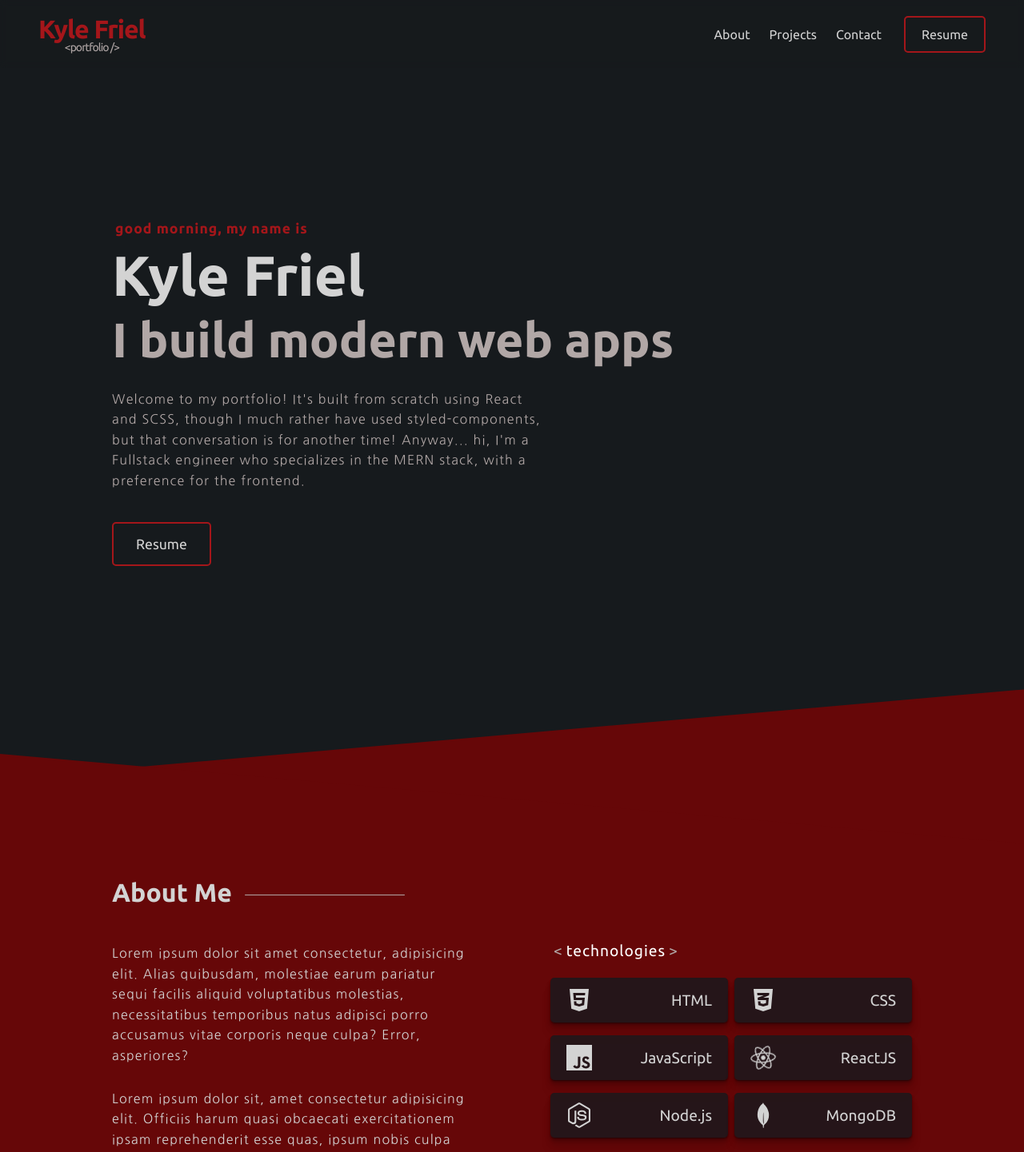
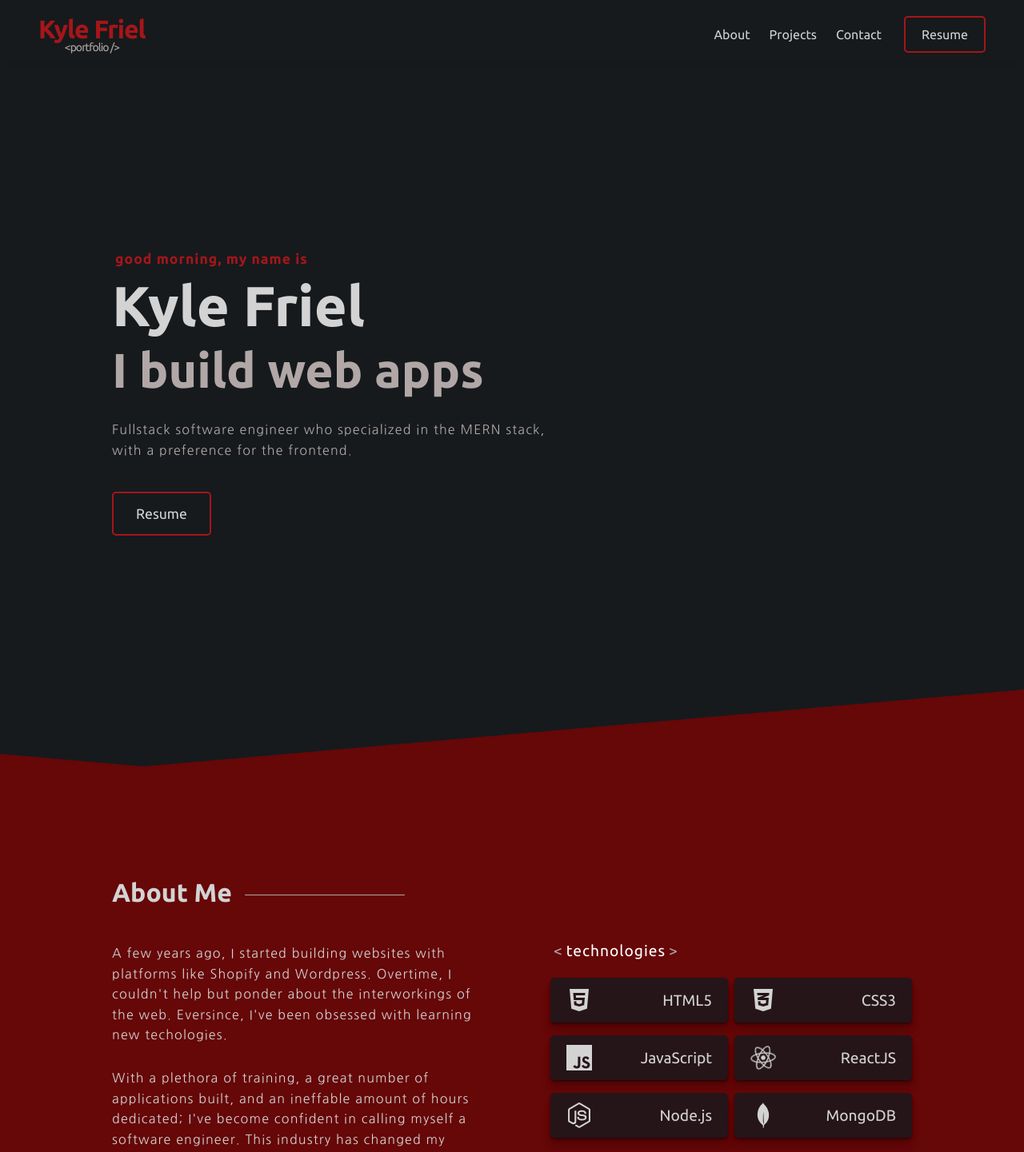
Before and after one commit to kyle4real/Portfolio-v1, a React (Create React App) app: page / in a window 1280 px wide. Shown: the top 1441 px of the page at 80% size. Built offline with nearby package versions, Linux system fonts and the light colour scheme.

Commit message:
Hero and about me descriptions.

```diff
--- a/src/components/sections/About/About.js
+++ b/src/components/sections/About/About.js
@@ -8,8 +8,8 @@ import { SiJavascript, SiMongodb } from "react-icons/si";
 import classes from "./About.module.scss";
 
 const technologies = [
-    { name: "HTML", img: <FaHtml5 /> },
-    { name: "CSS", img: <FaCss3Alt /> },
+    { name: "HTML5", img: <FaHtml5 /> },
+    { name: "CSS3", img: <FaCss3Alt /> },
     { name: "JavaScript", img: <SiJavascript /> },
     { name: "ReactJS", img: <FaReact className={classes.react} /> },
     { name: "Node.js", img: <FaNodeJs /> },
@@ -27,16 +27,16 @@ const About = () => {
                     <div className={classes.about}>
                         <div className={classes["about__descriptions"]}>
                             <p className={classes["description-txt"]}>
-                                Lorem ipsum dolor sit amet consectetur, adipisicing elit. Alias
-                                quibusdam, molestiae earum pariatur sequi facilis aliquid
-                                voluptatibus molestias, necessitatibus temporibus natus adipisci
-                                porro accusamus vitae corporis neque culpa? Error, asperiores?
+                                A few years ago, I started building websites with platforms like
+                                Shopify and Wordpress. Overtime, I couldn't help but ponder about
+                                the interworkings of the web. Eversince, I've been obsessed with
+                                learning new techologies.
                             </p>
                             <p className={classes["description-txt"]}>
-                                Lorem ipsum dolor sit, amet consectetur adipisicing elit. Officiis
-                                harum quasi obcaecati exercitationem ipsam reprehenderit esse quas,
-                                ipsum nobis culpa adipisci odit labore et quae a facilis sunt
-                                repellat. Tempora eum totam facere dolorem molestias.
+                                With a plethora of training, a great number of applications built,
+                                and an ineffable amount of hours dedicated; I've become confident in
+                                calling myself a software engineer. This industry has changed my
+                                life, and I'm excited to see what the future holds.
                             </p>
                         </div>
                     </div>
--- a/src/components/sections/About/About.module.scss
+++ b/src/components/sections/About/About.module.scss
@@ -78,7 +78,7 @@
         }
 
         @include breakpoint(lg) {
-            grid-template-columns: 1fr 1fr;
+            grid-template-columns: repeat(2, 1fr);
         }
 
         .technology__card {
--- a/src/components/sections/Hero/Hero.js
+++ b/src/components/sections/Hero/Hero.js
@@ -18,15 +18,13 @@ const Hero = () => {
             </div>
             <div>
                 <h2 className={`${classes["large-txt"]} ${classes["large-txt-2"]}`}>
-                    I build modern web apps
+                    I build web apps
                 </h2>
             </div>
             <div>
                 <p className={classes["description-txt"]}>
-                    Welcome to my portfolio! It's built from scratch using React and SCSS, though I
-                    much rather have used styled-components, but that conversation is for another
-                    time! Anyway... hi, I'm a Fullstack engineer who specializes in the MERN stack,
-                    with a preference for the frontend.
+                    Fullstack software engineer who specialized in the MERN stack, with a preference
+                    for the frontend.
                 </p>
             </div>
             <div>
```
